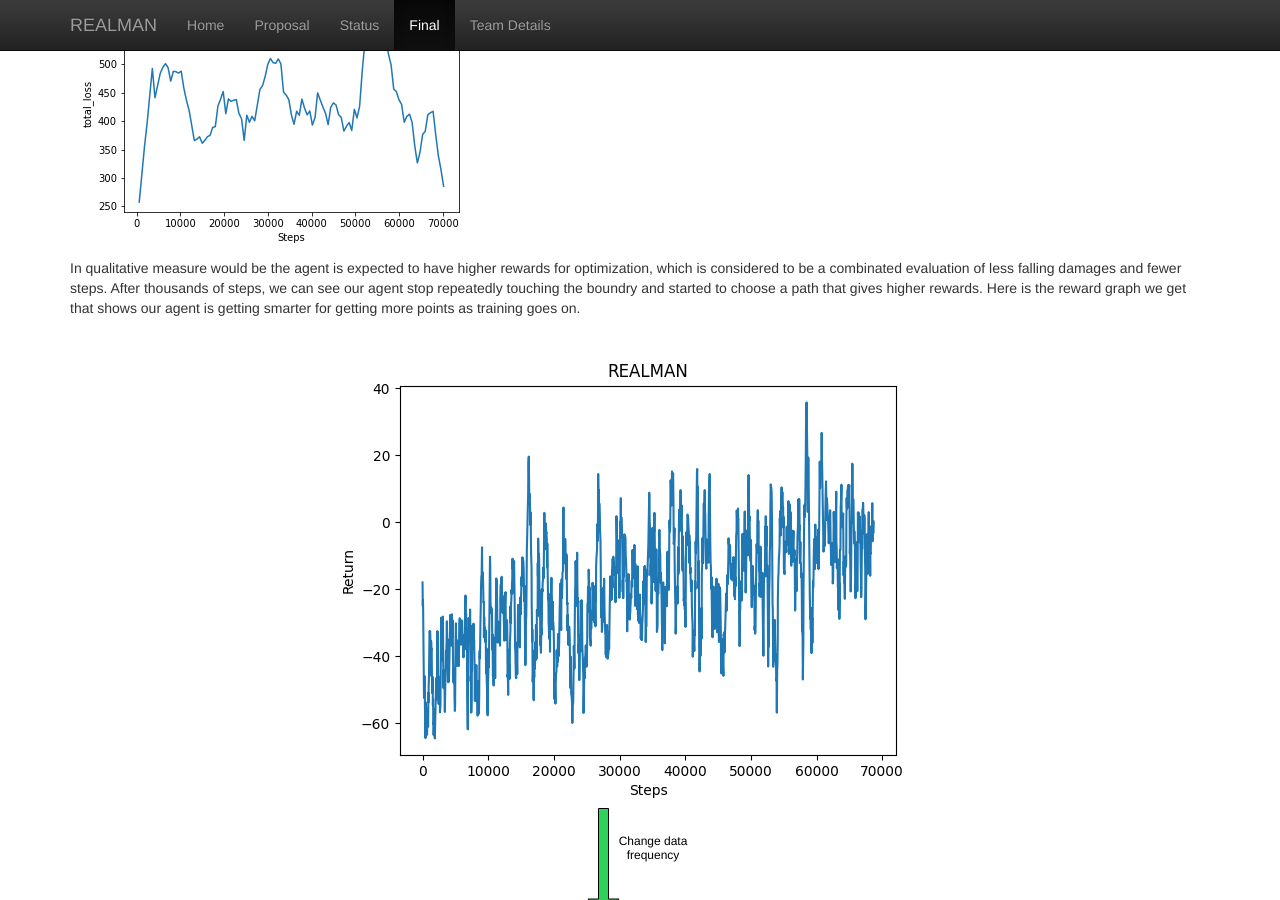
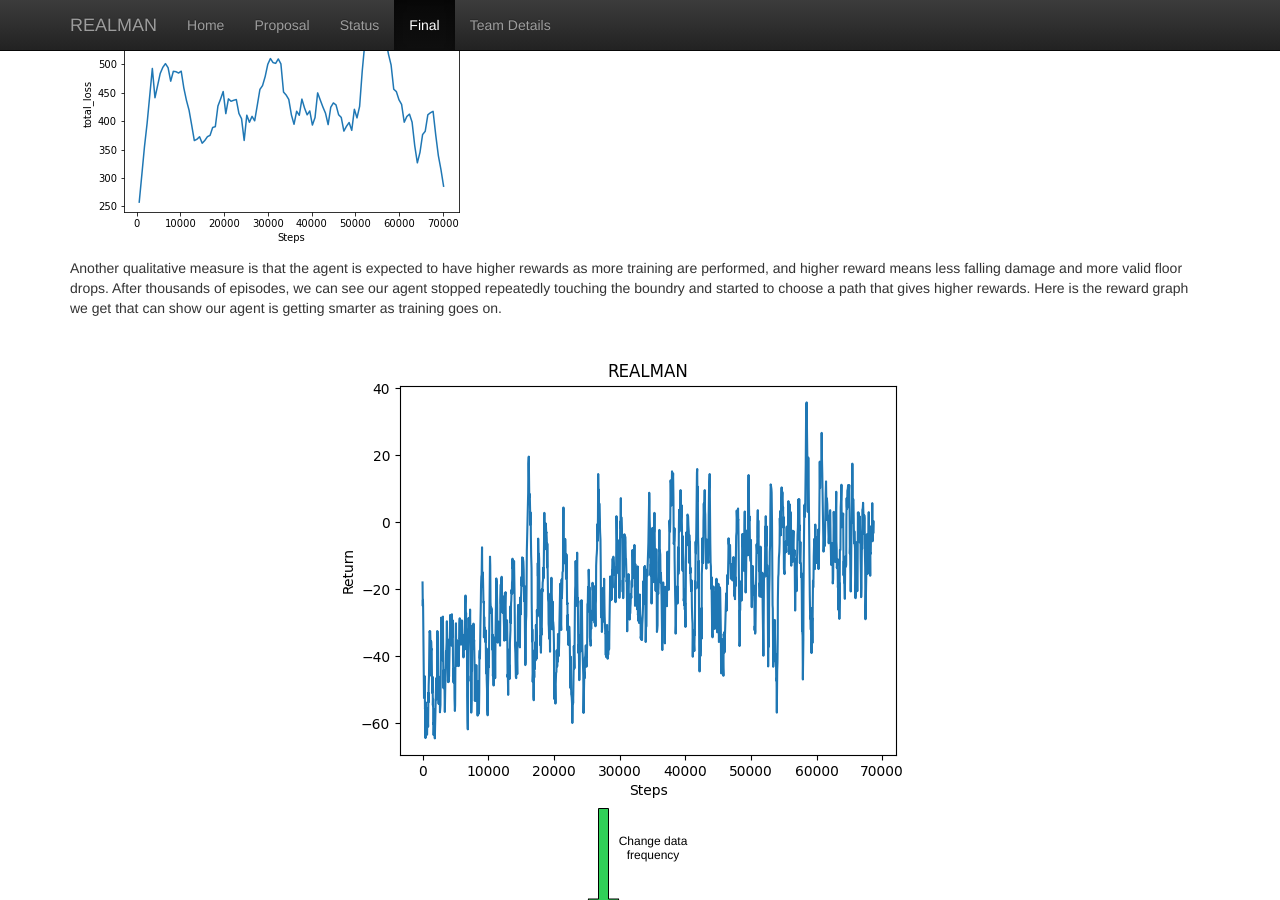
Before and after one commit to JackZhaoYK/REALMAN, a Jekyll site: the page built from docs/final.md, in a window 1280 px wide and 900 px high, scrolled down 2649 px. Built offline with Jekyll 4.4.1, drawn with Linux system fonts in a browser that asks for light colours.

Commit message:
update report

```diff
--- a/docs/final.md
+++ b/docs/final.md
@@ -66,7 +66,7 @@ In addition to the reward graph, we also graph the loss function as following, a
 ![result_image](https://github.com/JackZhaoYK/REALMAN/blob/main/docs/img/2total_loss.png?raw=true)
 
 
-In qualitative measure would be the agent is expected to have higher rewards for optimization, which is considered to be a combinated evaluation of less falling damages and fewer steps. After thousands of steps, we can see our agent stop repeatedly touching the boundry and started to choose a path that gives higher rewards. Here is the reward graph we get that shows our agent is getting smarter for getting more points as training goes on.
+Another qualitative measure is that the agent is expected to have higher rewards as more training are performed, and higher reward means less falling damage and more valid floor drops. After thousands of episodes, we can see our agent stopped repeatedly touching the boundry and started to choose a path that gives higher rewards. Here is the reward graph we get that can show our agent is getting smarter as training goes on.
 
 <div style="text-align:center;"><img src="./img/final_trend.jpg" alt="image"></div>
 
```
